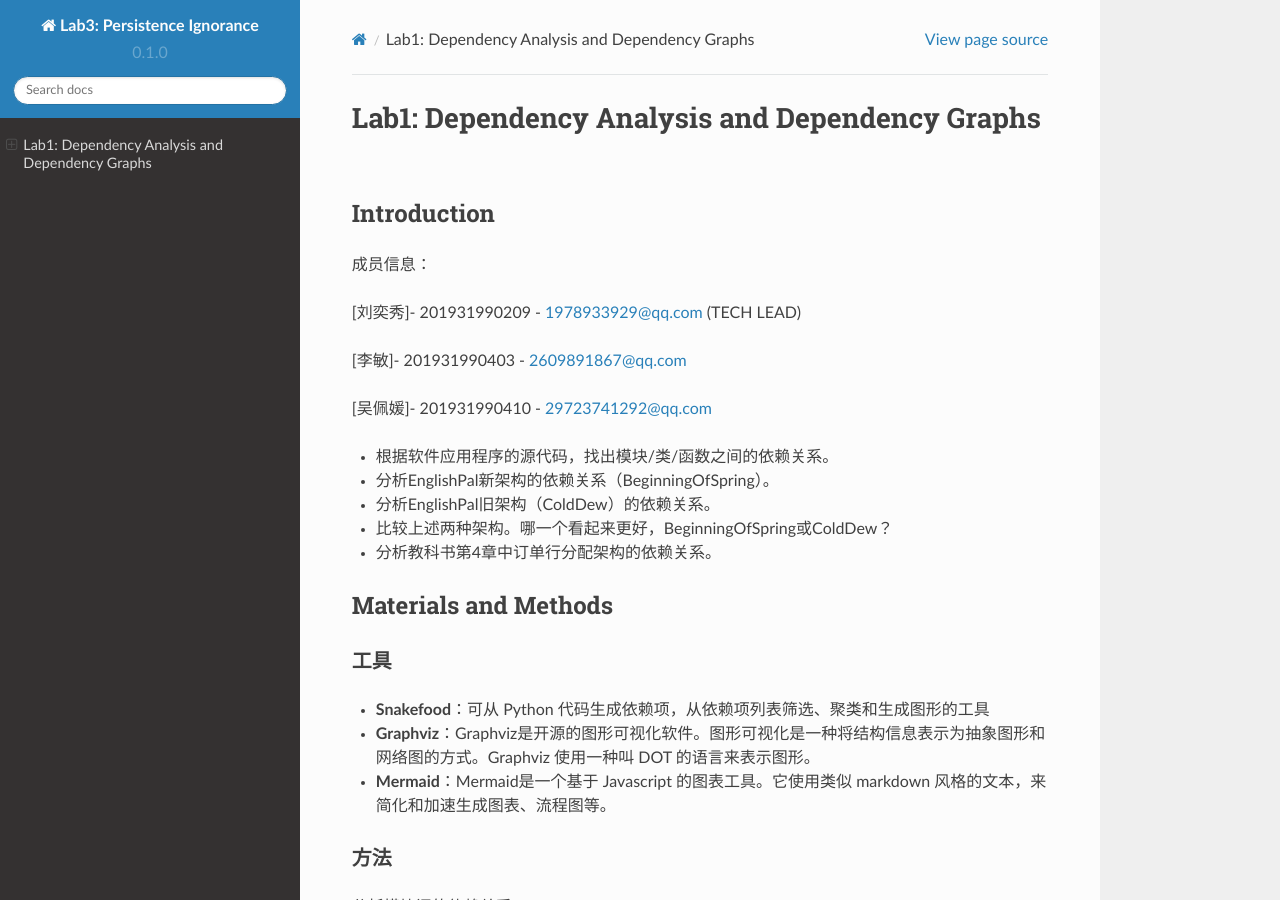
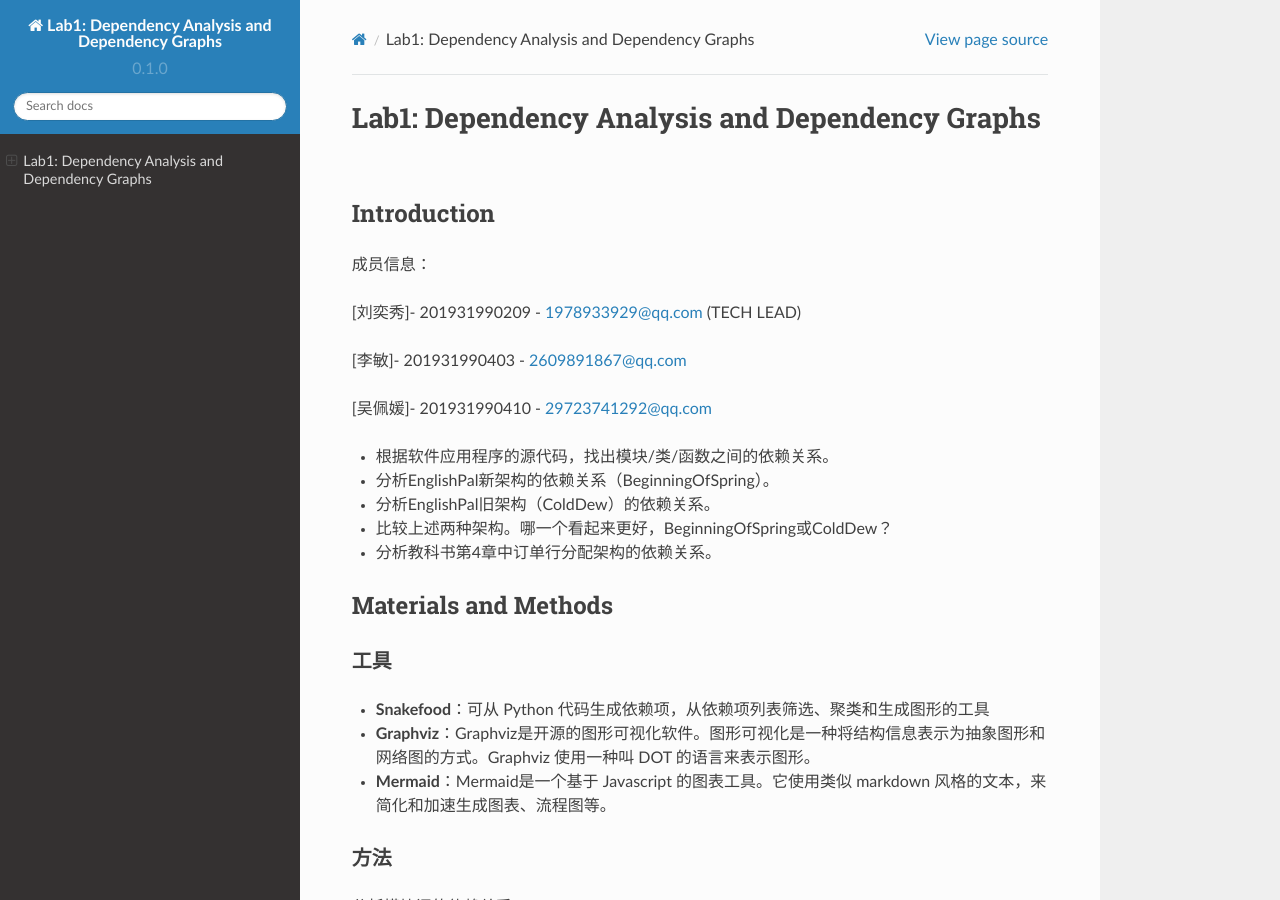
Before and after one commit to MelodyMin/Lab1-Report, a Sphinx documentation site: the page built from docs/source/index.rst, in a window 1280 px wide and 900 px high. Built offline with Sphinx 7.4.7 and the Read the Docs theme 2.0.0, drawn with Linux system fonts in a browser that asks for light colours.

Commit message:
Update conf.py

```diff
--- a/docs/source/conf.py
+++ b/docs/source/conf.py
@@ -2,7 +2,7 @@
 
 # -- Project information
 
-project = 'Lab3: Persistence Ignorance'
+project = 'Lab1: Dependency Analysis and Dependency Graphs'
 copyright = '2022, Graziella'
 author = '刘奕秀  李敏  吴佩媛'
 
```
